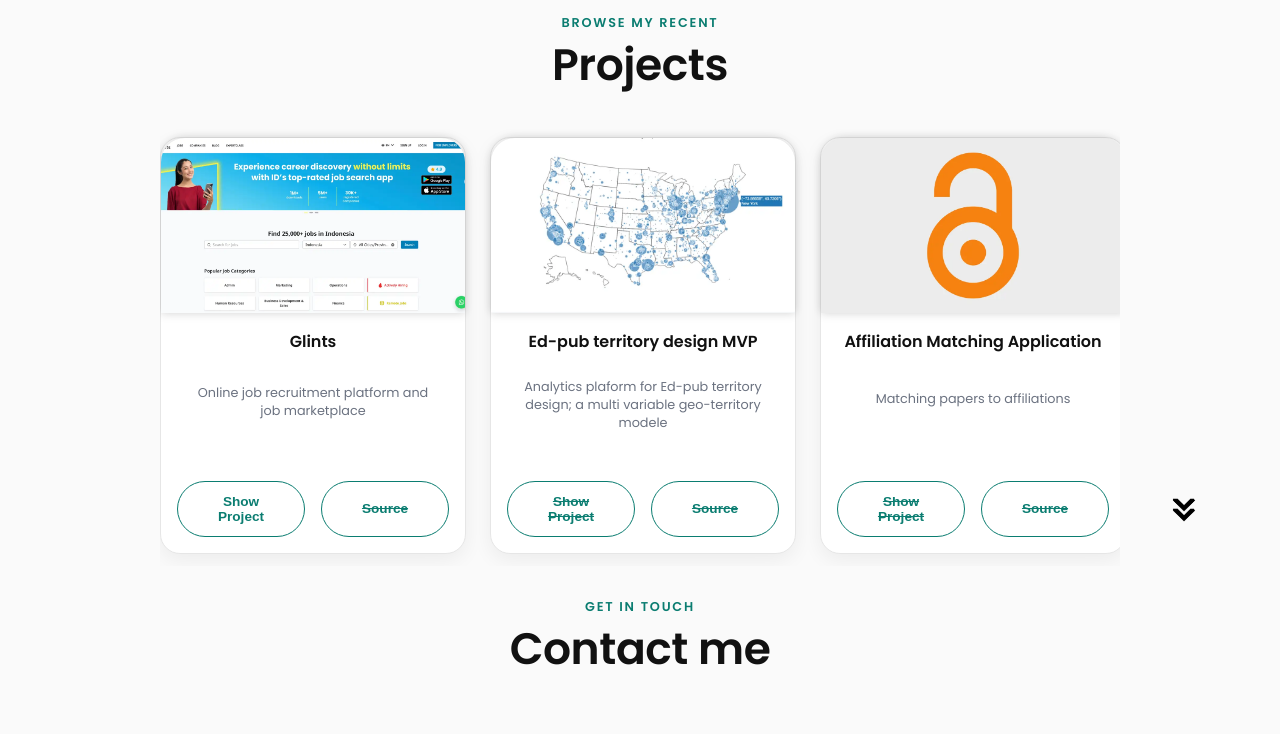
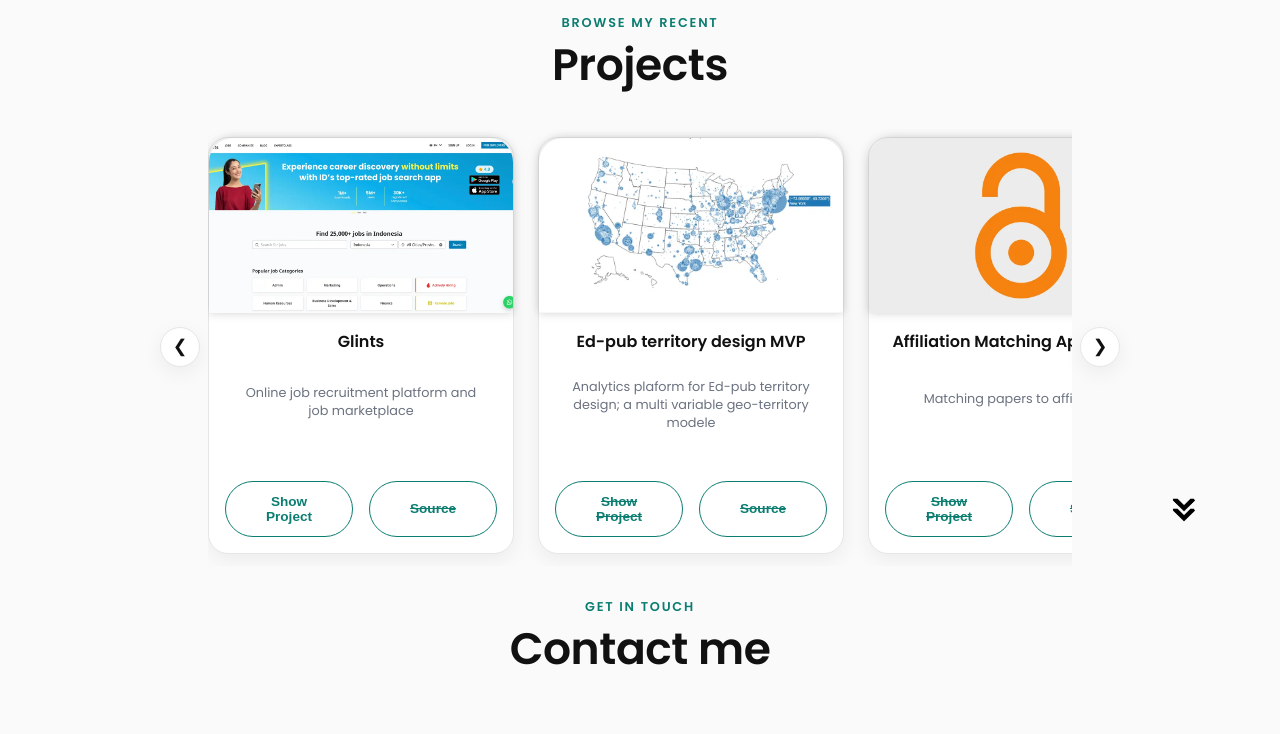
Before and after one commit to ajravinath/anuja-me, a website built with Vite: page index.html in a window 1280 px wide. Shown: the part 3040-3774 px from the top of the page. Built offline with nearby package versions, Linux system fonts and the light colour scheme.

Commit message:
make projects a snap carousel with arrow buttons and hidden scrollbar

```diff
--- a/src/components/section-projects.js
+++ b/src/components/section-projects.js
@@ -27,13 +27,26 @@
   };
 
   const value = document.renderProject();
+
+  window.scrollProjects = (direction) => {
+    const strip = document.querySelector(".about-projects");
+    if (!strip) return;
+    const card = strip.querySelector(".color-container");
+    const step = card ? card.offsetWidth + 24 : strip.clientWidth * 0.8;
+    strip.scrollBy({ left: direction * step, behavior: "smooth" });
+  };
+
   const template = /*html*/ `
     <section id="projects">
       <p class="section__text__p1">Browse My Recent</p>
       <h2 class="title">Projects</h2>
       <div class="experience-details-container pj">
-        <div class="about-containers about-projects">
-          ${value}
+        <div class="projects-carousel">
+          <button class="carousel-btn carousel-prev" type="button" aria-label="Previous projects" onclick="scrollProjects(-1)">❮</button>
+          <div class="about-containers about-projects">
+            ${value}
+          </div>
+          <button class="carousel-btn carousel-next" type="button" aria-label="Next projects" onclick="scrollProjects(1)">❯</button>
         </div>
         <img src="./arrow.png" alt="arrow icon" class="icon arrow" onclick="location.href='./#contact'" />
       </div>
--- a/src/index.scss
+++ b/src/index.scss
@@ -443,14 +443,55 @@
   }
 }
 
+.projects-carousel {
+  display: flex;
+  align-items: center;
+  gap: 0.5rem;
+}
+
+.carousel-btn {
+  flex: 0 0 auto;
+  width: 2.5rem;
+  height: 2.5rem;
+  border-radius: 50%;
+  border: 1px solid var(--border);
+  background: var(--surface);
+  color: var(--text);
+  font-size: 1.1rem;
+  line-height: 1;
+  cursor: pointer;
+  display: inline-flex;
+  align-items: center;
+  justify-content: center;
+  box-shadow: var(--shadow);
+  transition:
+    border-color 0.2s ease,
+    color 0.2s ease,
+    transform 0.2s ease;
+}
+
+.carousel-btn:hover {
+  border-color: var(--accent);
+  color: var(--accent);
+  transform: translateY(-1px);
+}
+
 .about-containers.about-projects {
+  flex: 1;
+  min-width: 0;
   display: flex;
   flex-wrap: nowrap;
   gap: 1.5rem;
   margin-bottom: 0;
   overflow-x: auto;
   padding: 0.5rem 0.25rem 0.75rem;
-  scroll-snap-type: x proximity;
+  scroll-snap-type: x mandatory;
+  scrollbar-width: none; // Firefox
+  -ms-overflow-style: none; // old Edge/IE
+}
+
+.about-containers.about-projects::-webkit-scrollbar {
+  display: none; // Chrome/Safari/Edge
 }
 
 .about-projects .color-container {
--- a/src/media.scss
+++ b/src/media.scss
@@ -61,6 +61,9 @@
   .about-about {
     flex-direction: column;
   }
+  .carousel-btn {
+    display: none;
+  }
   #contact,
   footer {
     height: 40vh;
```
